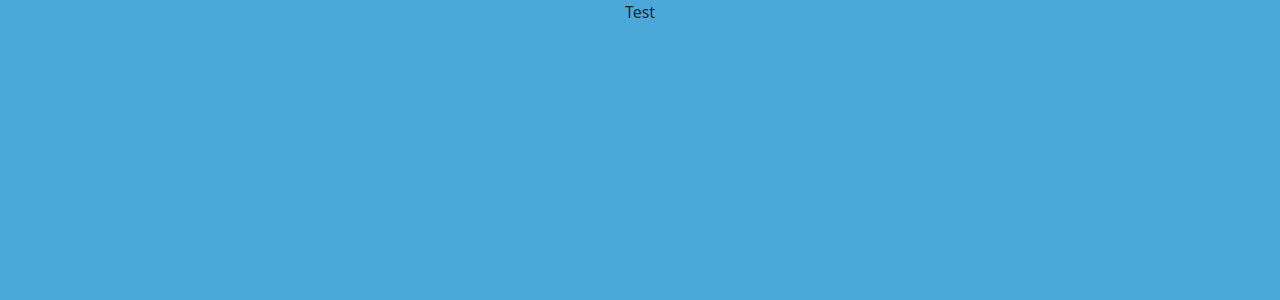
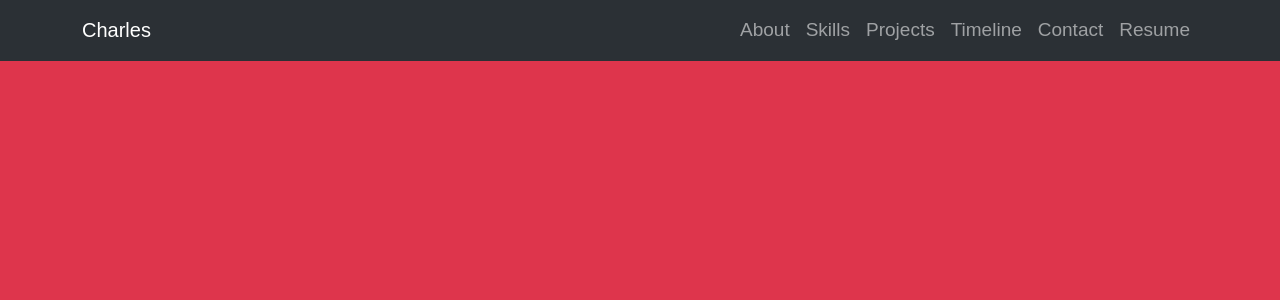
Before and after one commit to Jisooyanim/my-website, a React (Vite) app: page / in a window 1280 px wide. Shown: the top 300 px of the page. Built offline with nearby package versions, Linux system fonts and the light colour scheme.

Commit message:
A: Navbar

```diff
--- a/src/App.jsx
+++ b/src/App.jsx
@@ -2,14 +2,11 @@ import { React, useState } from "react";
 import Background from "./containers/Background";
 import Navbar from "./components/Navbar"
 import "./App.css";
-import { Container } from "react-bootstrap";
 
 function App() {
   return (
-    <Background bgColor = "#4DA8DA">
-      <Container>
-        <p>Test</p>
-      </Container>
+    <Background bgColor = "#DE354C">
+      <Navbar/>
     </Background>
   );
 }
--- a/src/components/Navbar.jsx
+++ b/src/components/Navbar.jsx
@@ -1,10 +1,37 @@
 import React from "react";
-import { Container, Nav, Navbar, NavDropdown } from "react-bootstrap";
+import { Container, Nav, Navbar } from "react-bootstrap";
+import { fonts } from "../themes/fonts";
 
 const Sidebar = () => {
-    return (
-        <p> Test</p>
-    );
+  return (
+    <Navbar
+      expand="lg"
+      className="bg-body-tertiary"
+      bg="dark"
+      data-bs-theme="dark"
+      fixed="top"
+      style={{
+        fontFamily: fonts.raleway,
+        fontWeight: 300,
+        fontSize: 19
+      }}
+    >
+      <Container>
+        <Navbar.Brand href="#home">Charles</Navbar.Brand>
+        <Navbar.Toggle aria-controls="basic-navbar-nav" />
+        <Navbar.Collapse id="basic-navbar-nav">
+          <Nav className="ml-auto" style={{marginLeft: "auto"}}>
+            <Nav.Link href="#home">About</Nav.Link>
+            <Nav.Link href="#link">Skills</Nav.Link>
+            <Nav.Link href="#link">Projects</Nav.Link>
+            <Nav.Link href="#link">Timeline</Nav.Link>
+            <Nav.Link href="#link">Contact</Nav.Link>
+            <Nav.Link href="#link">Resume</Nav.Link>
+          </Nav>
+        </Navbar.Collapse>
+      </Container>
+    </Navbar>
+  );
 };
 
 export default Sidebar;
```
